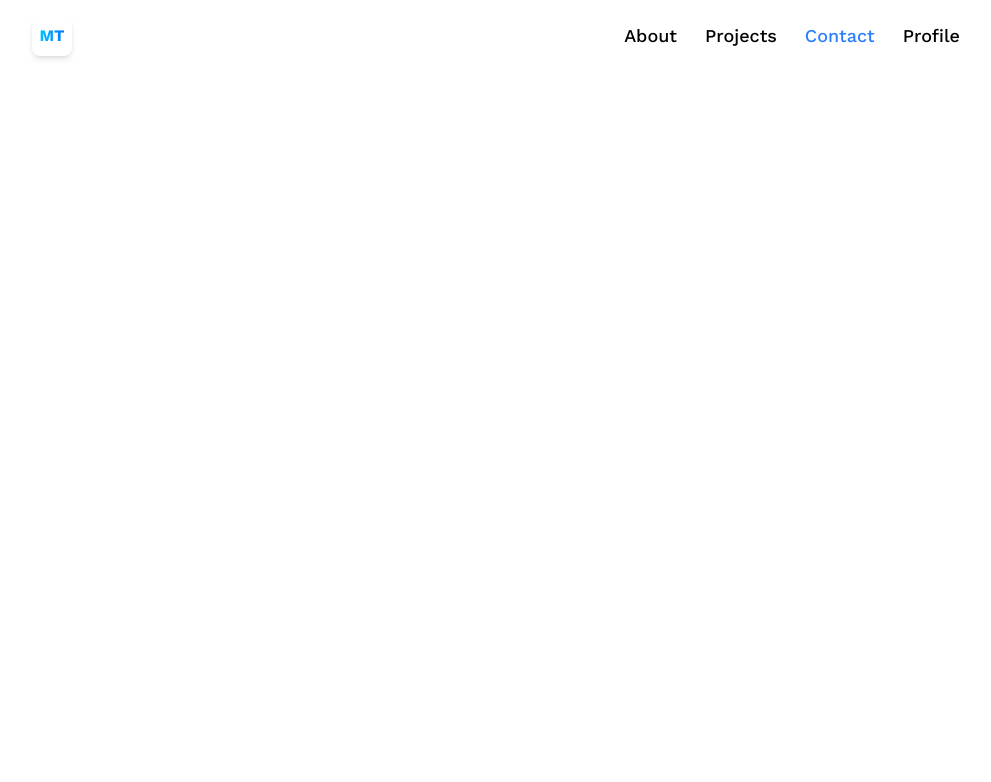
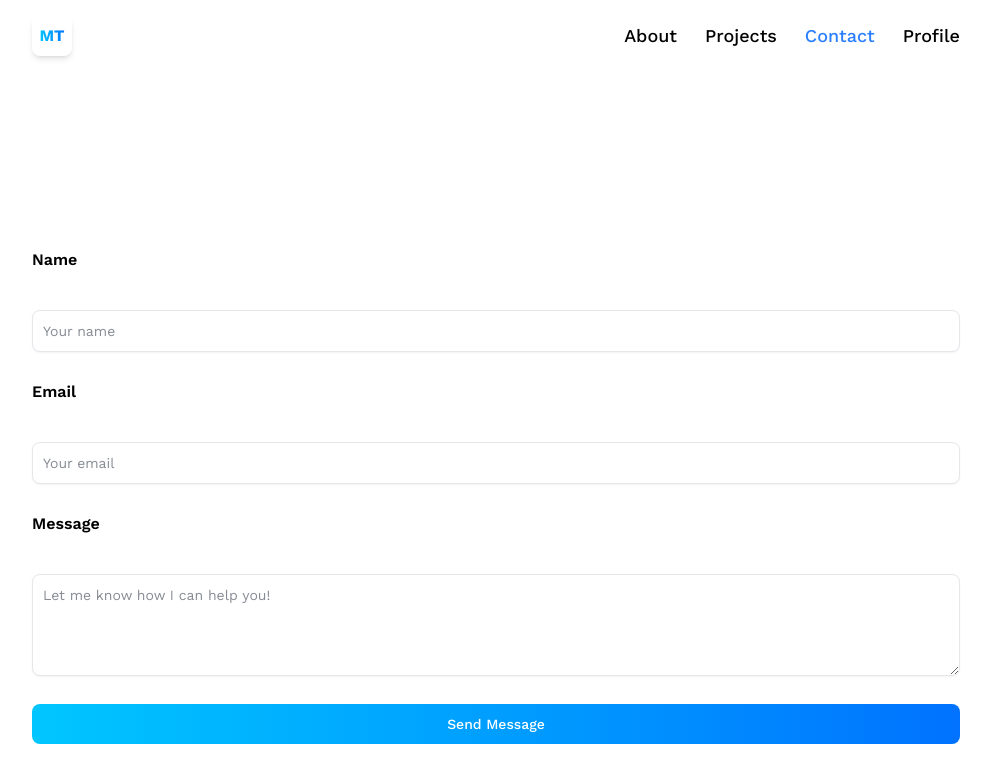
Before and after one commit to Miroslavetsh/mirosh, a Next.js app: page /contact in a window 1280 px wide. Shown: the top 782 px of the page, without its empty margins (144-1135 px from the left). Built offline with nearby package versions, Linux system fonts and the light colour scheme.

Commit message:
Add sending an email

```diff
--- a/package.json
+++ b/package.json
@@ -9,6 +9,7 @@
     "lint": "next lint"
   },
   "dependencies": {
+    "@emailjs/browser": "^4.4.1",
     "@react-spring/three": "^10.0.3",
     "@react-three/drei": "^10.7.6",
     "@react-three/fiber": "^9.4.0",
--- a/src/app/(3d-scene)/contact/page.tsx
+++ b/src/app/(3d-scene)/contact/page.tsx
@@ -1,3 +1,124 @@
-export default async function Contact() {
-  return <div className="container mx-auto">Contact</div>;
+"use client";
+
+import { useRef, useState } from "react";
+import emailjs from "@emailjs/browser";
+
+export default function Contact() {
+  const formRef = useRef<HTMLFormElement>(null);
+  const [form, setForm] = useState({
+    name: "",
+    email: "",
+    message: "",
+  });
+  const [isSubmitting, setIsSubmitting] = useState(false);
+
+  const handleChange = (
+    e: React.ChangeEvent<HTMLInputElement | HTMLTextAreaElement>
+  ) => {
+    setForm({ ...form, [e.target.name]: e.target.value });
+  };
+
+  const handleSubmit = (e: React.FormEvent<HTMLFormElement>) => {
+    e.preventDefault();
+    setIsSubmitting(true);
+
+    emailjs
+      .send(
+        process.env.NEXT_PUBLIC_EMAILJS_SERVICE_ID!,
+        process.env.NEXT_PUBLIC_EMAILJS_TEMPLATE_ID!,
+        {
+          from_name: form.name,
+          to_name: "Myroslav Toloshnyi",
+          from_email: form.email,
+          to_email: "dfgshte@gmail.com",
+          message: form.message,
+        },
+        process.env.NEXT_PUBLIC_EMAILJS_PUBLIC_KEY!
+      )
+      .then(() => {
+        setForm({ name: "", email: "", message: "" });
+      })
+      .catch((error) => {
+        console.error(error);
+      })
+      .finally(() => setIsSubmitting(false));
+  };
+
+  const handleFocus = () => {};
+  const handleBlur = () => {};
+
+  return (
+    <section className="relative flex md:flex-row flex-col max-container">
+      <div className="min-w-1/2 flex-1 flex flex-col">
+        <h1 className="head-text">Get in touch</h1>
+
+        <form
+          className="w-full flex flex-col gap-7 mt-14"
+          onSubmit={handleSubmit}
+          ref={formRef}
+        >
+          <label className="text-black font-semibold" htmlFor="name">
+            Name
+          </label>
+          <input
+            type="text"
+            id="name"
+            name="name"
+            required
+            placeholder="Your name"
+            className="input"
+            autoComplete="name"
+            value={form.name}
+            onChange={handleChange}
+            onFocus={handleFocus}
+            onBlur={handleBlur}
+          />
+
+          <label className="text-black font-semibold" htmlFor="email">
+            Email
+          </label>
+          <input
+            type="email"
+            id="email"
+            name="email"
+            autoComplete="email"
+            required
+            placeholder="Your email"
+            className="input"
+            value={form.email}
+            onChange={handleChange}
+            onFocus={handleFocus}
+            onBlur={handleBlur}
+          />
+
+          <label className="text-black font-semibold" htmlFor="message">
+            Message
+          </label>
+          <textarea
+            id="message"
+            name="message"
+            autoComplete="off"
+            rows={4}
+            required
+            placeholder="Let me know how I can help you!"
+            className="textarea"
+            value={form.message}
+            onChange={handleChange}
+            onFocus={handleFocus}
+            onBlur={handleBlur}
+          />
+
+          <button
+            onFocus={handleFocus}
+            onBlur={handleBlur}
+            type="submit"
+            className="btn"
+            disabled={isSubmitting}
+          >
+            {isSubmitting ? "Sending..." : "Send Message"}
+          </button>
+        </form>
+      </div>
+    </section>
+  );
 }
--- a/src/app/scss/style.scss
+++ b/src/app/scss/style.scss
@@ -58,7 +58,7 @@ body:has(.card[data-color="green"]:hover) {
   }
 
   .header {
-    @apply flex justify-between items-center sm:px-12 px-8 py-4 max-w-5xl mx-auto absolute top-0 bg-transparent z-10 right-0 left-0;
+    @apply flex justify-between items-center px-2 md:px-12 py-4 max-w-5xl mx-auto absolute top-0 bg-transparent z-10 right-0 left-0;
   }
 
   .footer {
```
Also changed, not shown: src/app/(3d-scene)/layout.tsx (+5 -5 lines), 1 other file (tests, documents, lock files or other folders).
